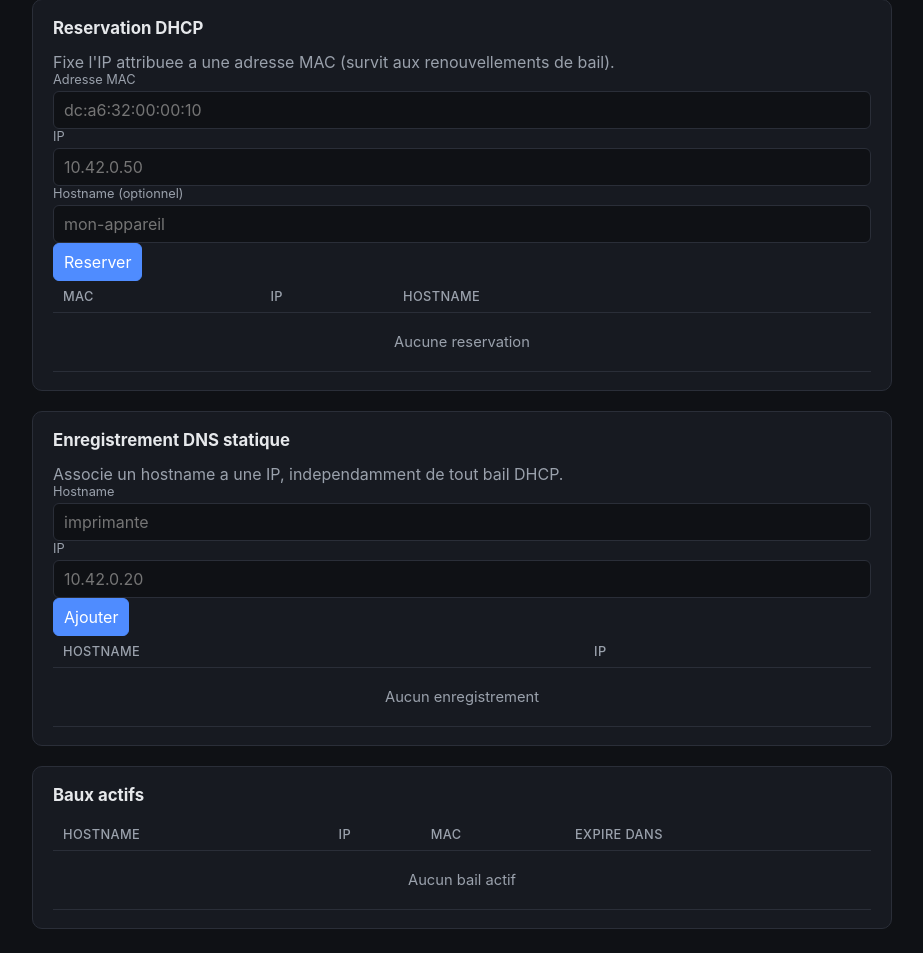
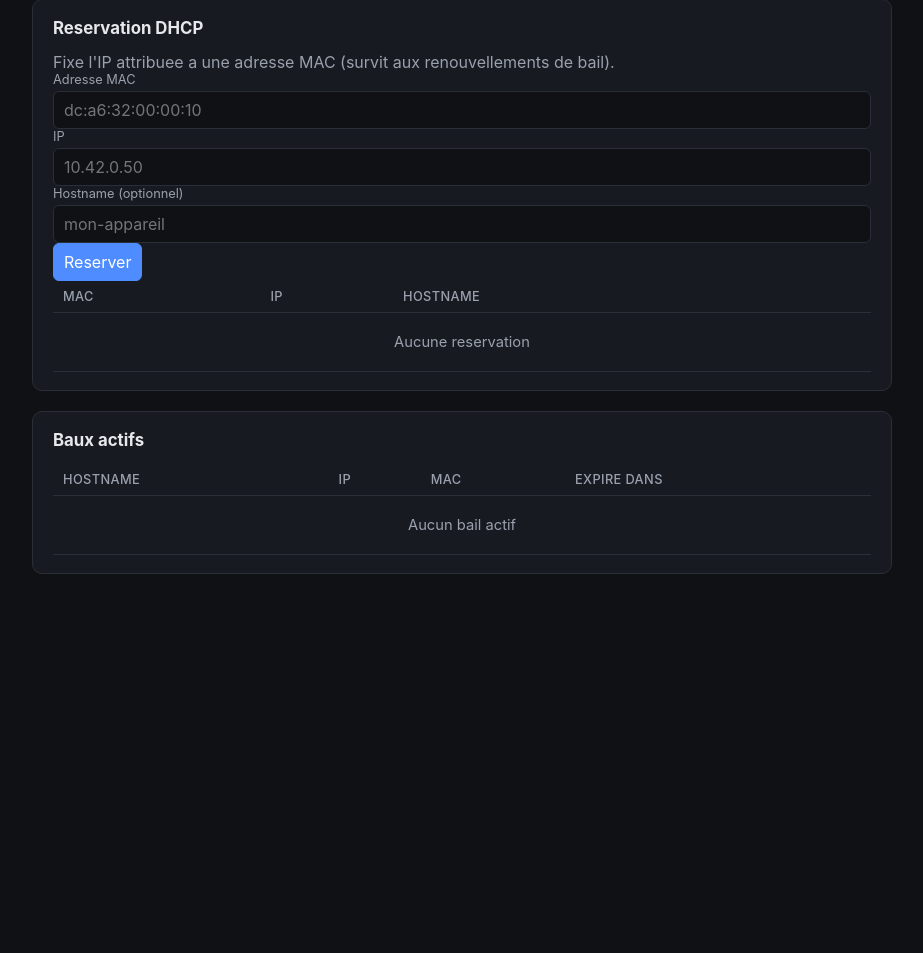
Before and after one commit to nopalpite/expolab, a Flask app: page / in a window 1280 px wide. Shown: the part 94-1047 px from the top of the page, without its empty margins (178-1101 px from the left). After the commit the page ends 668 px from the top, so only its background shows below. Run offline with Flask 3, Linux system fonts and the light colour scheme; data that the repository does not hold is empty.

Commit message:
Retire les enregistrements DNS statiques de dnsmasq-admin
Redondant : tous les services vivent deja sous *.web.expolab.lan, un
unique wildcard dans dnsmasq.conf (le tri par service se fait cote Caddy
via le Host: HTTP, pas via DNS) - une liste d'enregistrements par nom
n'apportait rien. Garde les baux actifs et les reservations DHCP, qui
couvrent le vrai besoin (nommer un appareil hors flotte).

Co-Authored-By: Claude Sonnet 5 <noreply@anthropic.com>

```diff
--- a/dnsmasq-admin/app.py
+++ b/dnsmasq-admin/app.py
@@ -1,13 +1,18 @@
 #!/usr/bin/env python3
-"""expolab dnsmasq-admin : baux DHCP, reservations et enregistrements DNS.
+"""expolab dnsmasq-admin : baux DHCP et reservations.
 
 Les baux (server/stacks/dnsmasq/data/dnsmasq.leases) sont en lecture
-seule - dnsmasq les gere lui-meme. Les reservations DHCP et
-enregistrements DNS statiques sont ecrits dans deux fichiers separes
-(server/stacks/dnsmasq/admin-config/) que dnsmasq relit A CHAUD sur
-SIGHUP (--dhcp-hostsfile / --addn-hosts, voir dnsmasq.conf) - pas besoin
-de redemarrer le conteneur ni de couper le DHCP/DNS pour le reste de la
-flotte a chaque modification.
+seule - dnsmasq les gere lui-meme. Les reservations DHCP sont ecrites
+dans server/stacks/dnsmasq/admin-config/reservations.conf, que dnsmasq
+relit A CHAUD sur SIGHUP (--dhcp-hostsfile, voir dnsmasq.conf) - pas
+besoin de redemarrer le conteneur ni de couper le DHCP/DNS pour le reste
+de la flotte a chaque modification.
+
+Pas d'enregistrements DNS statiques independants du DHCP ici : tous les
+services du serveur d'expo vivent sous *.web.expolab.lan, un unique
+wildcard dans dnsmasq.conf (le tri par service se fait ensuite cote
+Caddy via le Host: HTTP, pas via DNS) - une liste d'enregistrements
+individuels par nom aurait ete purement redondante.
 """
 import ipaddress
 import re
@@ -21,7 +26,6 @@ app = Flask(__name__)
 
 LEASES_PATH = Path("/dnsmasq-data/dnsmasq.leases")
 RESERVATIONS_PATH = Path("/dnsmasq-admin-config/reservations.conf")
-DNS_RECORDS_PATH = Path("/dnsmasq-admin-config/dns-records.conf")
 
 EXPO_LAN = ipaddress.ip_network("10.42.0.0/24")
 MAC_RE = re.compile(r"^([0-9a-f]{2}:){5}[0-9a-f]{2}$")
@@ -97,28 +101,6 @@ def save_reservations(reservations: list[dict]) -> None:
     RESERVATIONS_PATH.write_text("\n".join(lines) + ("\n" if lines else ""))
 
 
-def load_dns_records() -> list[dict]:
-    if not DNS_RECORDS_PATH.exists():
-        return []
-    records = []
-    for line in DNS_RECORDS_PATH.read_text().splitlines():
-        line = line.strip()
-        if not line or line.startswith("#"):
-            continue
-        parts = line.split()
-        if len(parts) < 2:
-            continue
-        records.append({"ip": parts[0], "hostname": parts[1]})
-    records.sort(key=lambda r: r["hostname"])
-    return records
-
-
-def save_dns_records(records: list[dict]) -> None:
-    DNS_RECORDS_PATH.parent.mkdir(parents=True, exist_ok=True)
-    lines = [f"{r['ip']} {r['hostname']}" for r in records]
-    DNS_RECORDS_PATH.write_text("\n".join(lines) + ("\n" if lines else ""))
-
-
 @app.route("/")
 def index():
     return render_template("index.html")
@@ -178,51 +160,5 @@ def api_reservations_delete(mac: str):
     return jsonify({"ok": True})
 
 
-@app.route("/api/dns-records", methods=["GET"])
-def api_dns_records_list():
-    return jsonify({"records": load_dns_records()})
-
-
-@app.route("/api/dns-records", methods=["POST"])
-def api_dns_records_create():
-    body = request.get_json(force=True, silent=True) or {}
-    hostname = (body.get("hostname") or "").strip().lower()
-    ip = (body.get("ip") or "").strip()
-
-    if not HOSTNAME_RE.match(hostname):
-        return jsonify({"error": "Hostname invalide (minuscules/chiffres/tirets)"}), 400
-    try:
-        ipaddress.ip_address(ip)
-    except ValueError:
-        return jsonify({"error": "IP invalide"}), 400
-
-    records = load_dns_records()
-    if any(r["hostname"] == hostname for r in records):
-        return jsonify({"error": f"'{hostname}' existe deja"}), 409
-
-    records.append({"ip": ip, "hostname": hostname})
-    save_dns_records(records)
-
-    ok, err = reload_dnsmasq()
-    if not ok:
-        return jsonify({"error": f"Enregistrement ajoute mais rechargement dnsmasq echoue : {err}"}), 500
-    return jsonify({"ok": True}), 201
-
-
-@app.route("/api/dns-records/<hostname>", methods=["DELETE"])
-def api_dns_records_delete(hostname: str):
-    hostname = hostname.lower()
-    records = load_dns_records()
-    new_records = [r for r in records if r["hostname"] != hostname]
-    if len(new_records) == len(records):
-        return jsonify({"error": "introuvable"}), 404
-    save_dns_records(new_records)
-
-    ok, err = reload_dnsmasq()
-    if not ok:
-        return jsonify({"error": f"Enregistrement retire mais rechargement dnsmasq echoue : {err}"}), 500
-    return jsonify({"ok": True})
-
-
 if __name__ == "__main__":
     app.run(host="0.0.0.0", port=5051)
--- a/dnsmasq-admin/static/app.js
+++ b/dnsmasq-admin/static/app.js
@@ -90,75 +90,6 @@ document.getElementById("reservation-form").addEventListener("submit", async (e)
     }
 });
 
-async function loadDnsRecords() {
-    const body = document.getElementById("dns-body");
-    try {
-        const res = await fetch("/api/dns-records");
-        const data = await res.json();
-        if (!data.records.length) {
-            body.innerHTML = '<tr><td colspan="3" class="empty">Aucun enregistrement</td></tr>';
-            return;
-        }
-        body.innerHTML = data.records.map(r => `
-            <tr>
-                <td data-label="Hostname">${r.hostname}</td>
-                <td data-label="IP"><code>${r.ip}</code></td>
-                <td class="actions"><button class="danger" data-hostname="${r.hostname}">Retirer</button></td>
-            </tr>
-        `).join("");
-        body.querySelectorAll("button.danger").forEach(btn => {
-            btn.addEventListener("click", () => deleteDnsRecord(btn.dataset.hostname));
-        });
-    } catch (e) {
-        body.innerHTML = '<tr><td colspan="3" class="status-error">Erreur de chargement</td></tr>';
-    }
-}
-
-async function deleteDnsRecord(hostname) {
-    if (!confirm(`Retirer l'enregistrement '${hostname}' ?`)) return;
-    const res = await fetch(`/api/dns-records/${encodeURIComponent(hostname)}`, { method: "DELETE" });
-    const data = await res.json();
-    if (!res.ok) { alert(data.error || "Erreur"); return; }
-    loadDnsRecords();
-}
-
-document.getElementById("dns-form").addEventListener("submit", async (e) => {
-    e.preventDefault();
-    const btn = document.getElementById("dns-btn");
-    const status = document.getElementById("dns-status");
-    btn.disabled = true;
-    status.hidden = true;
-
-    const hostname = document.getElementById("d-hostname").value.trim().toLowerCase();
-    const ip = document.getElementById("d-ip").value.trim();
-
-    try {
-        const res = await fetch("/api/dns-records", {
-            method: "POST",
-            headers: { "Content-Type": "application/json" },
-            body: JSON.stringify({ hostname, ip }),
-        });
-        const data = await res.json();
-        status.hidden = false;
-        if (!res.ok) {
-            status.className = "status status-error";
-            status.textContent = data.error || "Erreur";
-        } else {
-            status.className = "status status-ok";
-            status.textContent = `Enregistrement '${hostname}' ajoute.`;
-            document.getElementById("dns-form").reset();
-            loadDnsRecords();
-        }
-    } catch (e) {
-        status.hidden = false;
-        status.className = "status status-error";
-        status.textContent = "Erreur reseau";
-    } finally {
-        btn.disabled = false;
-    }
-});
-
 loadLeases();
 loadReservations();
-loadDnsRecords();
 setInterval(loadLeases, 15000);
--- a/dnsmasq-admin/templates/index.html
+++ b/dnsmasq-admin/templates/index.html
@@ -48,35 +48,6 @@
         </section>
 
         <section class="panel">
-            <h2>Enregistrement DNS statique</h2>
-            <p class="subtitle">Associe un hostname a une IP, independamment de tout bail DHCP.</p>
-            <form id="dns-form">
-                <div class="field">
-                    <label for="d-hostname">Hostname</label>
-                    <input type="text" id="d-hostname" name="hostname" placeholder="imprimante" required>
-                </div>
-                <div class="field">
-                    <label for="d-ip">IP</label>
-                    <input type="text" id="d-ip" name="ip" placeholder="10.42.0.20" required>
-                </div>
-                <button type="submit" id="dns-btn">Ajouter</button>
-            </form>
-            <p id="dns-status" class="status" hidden></p>
-            <table id="dns-table">
-                <thead>
-                    <tr>
-                        <th>Hostname</th>
-                        <th>IP</th>
-                        <th></th>
-                    </tr>
-                </thead>
-                <tbody id="dns-body">
-                    <tr><td colspan="3" class="empty">Chargement...</td></tr>
-                </tbody>
-            </table>
-        </section>
-
-        <section class="panel">
             <h2>Baux actifs</h2>
             <table id="leases-table">
                 <thead>
```
Also changed, not shown: server/stacks/dnsmasq-admin/docker-compose.yml (+5 -6 lines), README.md, 2 other files.
